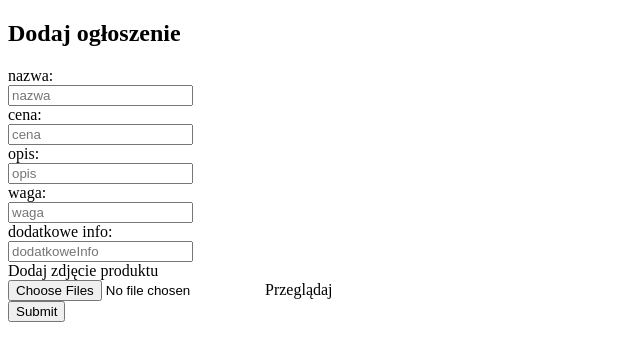
After one commit to Patrykoo25/SklepInternetowy, a PHP site: page /FormularzDoDodawaniaOgloszenAdmin.php in a window 1280 px wide. The commit adds this page. Shown: the top 361 px of the page, without its empty margins (0-640 px from the left). Run offline with PHP 8.4, Linux system fonts and the light colour scheme; a user stored in the database is signed in.

Commit message:
Logowanie Rejestracja + admin i proba dodawania ogloszen

```diff
--- /dev/null
+++ b/kodphp/DodawanieOgloszenAdmin.php
@@ -0,0 +1,42 @@
+<?php
+
+require_once "conn.php";
+
+if ($_SERVER['REQUEST_METHOD'] === 'POST' && isset($_POST['przyciskPrzegladaj'])) {
+  // Pobierane dane z formularza
+  $nazwa = isset($_POST['nazwa']) ? $_POST['nazwa'] : ' ';
+  $cena = isset($_POST['cena']) ? $_POST['cena'] : '';
+  $opis = isset($_POST['opis']) ? $_POST['opis'] : '';
+  $waga = isset($_POST['waga']) ? $_POST['waga'] : '';
+  $dodatkoweInfo = isset($_POST['dodatkoweInfo']) ? $_POST['dodatkoweInfo'] : '';
+
+$userid = 0;
+
+$stmt = $polaczenie->prepare("INSERT INTO produkty(nazwa, cena, opis, waga, dodatkoweInfo) VALUES(?, ?, ?, ?, ?)");
+$stmt->bind_param("siiis", $nazwa, $cena, $opis, $waga, $dodatkoweInfo);
+if($stmt->error) {
+    echo "Błąd zapytania: " . $stmt->error;
+}
+$stmt->execute();
+
+
+$id = $polaczenie->insert_id;
+
+$total = count($_FILES['image']['name']);
+
+for( $i=0 ; $i < $total ; $i++ ) {
+    $tmpFilePath = $_FILES['image']['tmp_name'][$i];
+    if ($tmpFilePath != ""){
+        $newFilePath = ".././uploadFiles/" .$id .$_FILES['image']['name'][$i];
+        if(move_uploaded_file($tmpFilePath, $newFilePath)) {
+            $sql = "INSERT INTO produktyimages(`produktyid`,`linkimg`) VALUES('".$id."','".$newFilePath."');";
+            $result = $polaczenie->query($sql);
+    }
+  }
+}
+}
+
+
+
+$polaczenie->close();
+?>
--- /dev/null
+++ b/kodphp/php.ini
@@ -0,0 +1,2 @@
+post_max_size = 256M
+max_file_uploads=15
--- a/kodphp/rejestracja.php
+++ b/kodphp/rejestracja.php
@@ -27,8 +27,8 @@ if ($polaczenie->connect_errno == 0) {
         if ($stmt) {
             $stmt->bind_param("sss", $login, $hashed_password, $email);
             if ($stmt->execute()) {
-                $_SESSION['zalogowany'] = true;
-                $_SESSION['name'] = $login;
+                // $_SESSION['zalogowany'] = true;
+                // $_SESSION['name'] = $login;
                 unset($_SESSION['blad_rejestracji']);
                 header('Location: ../strona/login.php');
                 exit();
--- a/kodphp/zaloguj.php
+++ b/kodphp/zaloguj.php
@@ -29,6 +29,7 @@ if ($polaczenie->connect_errno == 0) {
                 $_SESSION['zalogowany'] = true;
                 $_SESSION['name'] = $wiersz['user'];
                 $_SESSION['id'] = $wiersz['id'];
+                $_SESSION['admin'] = $wiersz['isAdmin'];
 
                 unset($_SESSION['blad']);
                 header('Location: ../strona/main.php');
--- /dev/null
+++ b/strona/FormularzDoDodawaniaOgloszenAdmin.php
@@ -0,0 +1,59 @@
+<?php
+session_start();
+
+if(!isset($_SESSION['zalogowany']) || $_SESSION['admin'] != 1)
+{
+    header('Location: login.php');
+    exit();
+}
+?>
+
+<!DOCTYPE html>
+<html lang="en">
+<head>
+    <meta charset="UTF-8">
+    <title>Dodaj ogłoszenie</title>
+</head>
+<body>
+    <?php
+    require_once "../kodphp/DodawanieOgloszenAdmin.php";
+    ?>
+    <h2>Dodaj ogłoszenie</h2>
+    <form action="FormularzDoDodawaniaOgloszenAdmin.php" method="post" enctype="multipart/form-data">
+                <div class="">
+                    <label name="nazwa">nazwa:</label><br>
+                    <input type="text" name="nazwa" id="nazwa" value="" placeholder="nazwa" required>
+                </div>
+                <div class="">
+                    <label name="cena">cena:</label><br>
+                    <input type="text" name="cena" id="cena" value="" placeholder="cena" required>
+                </div>
+                <div class="">
+                    <label name="opis">opis:</label><br>
+                    <input type="text" name="opis" id="opis" value="" placeholder="opis" required>
+                </div>
+                <div class="">
+                    <label name="waga">waga:</label><br>
+                    <input type="text" name="waga" id="waga" value="" placeholder="waga" required>
+                </div>
+                <div class="">
+                    <label name="dodatkoweInfo">dodatkowe info:</label><br>
+                    <input type="text" name="dodatkoweInfo" id="dodatkoweInfo" value="" placeholder="dodatkoweInfo">
+                </div>
+
+                <div class="">
+                        <label name="image">Dodaj zdjęcie produktu</label><br>
+                    <span class="upload">
+                        <input name="image[]" type="file" multiple value="zjdecie">
+                        <label class="upload-label">Przeglądaj</label>
+                    </span>
+
+                </div>
+                <div class="uploaded-images">
+
+                </div>
+
+                <input type="submit">
+            </form>
+</body>
+</html>
--- a/strona/index.php
+++ b/strona/index.php
@@ -17,5 +17,8 @@
 <body>
     <a href="login.php">login</a>
     <a href="register.php">register</a>
+ <?php
+ require_once "../kodphp/liczbaDostepnychOgloszen.php";
+ ?>
 </body>
 </html>
```
Also changed, not shown: kodphp/liczbaDostepnychOgloszen.php (added, +21 -0 lines), sklep.sql (+75 -6 lines), strona/main.php (+7 -4 lines).
